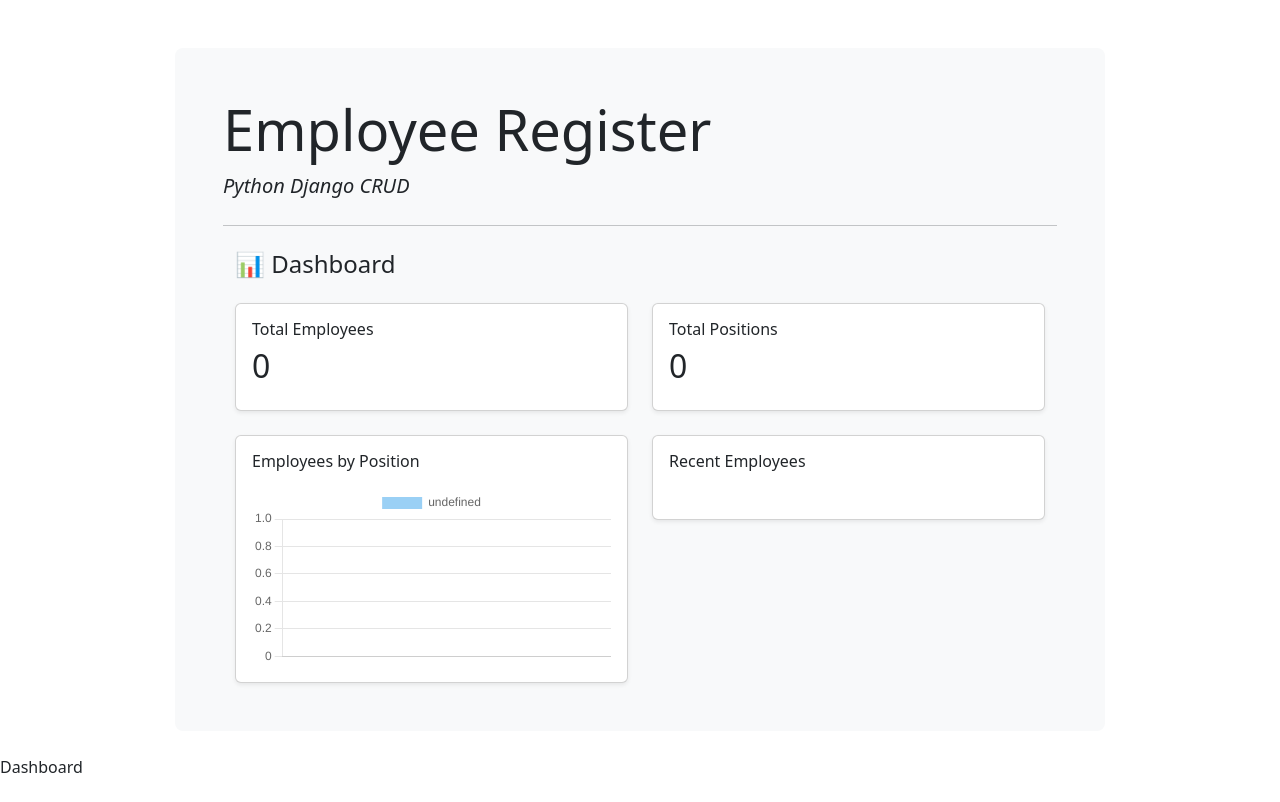
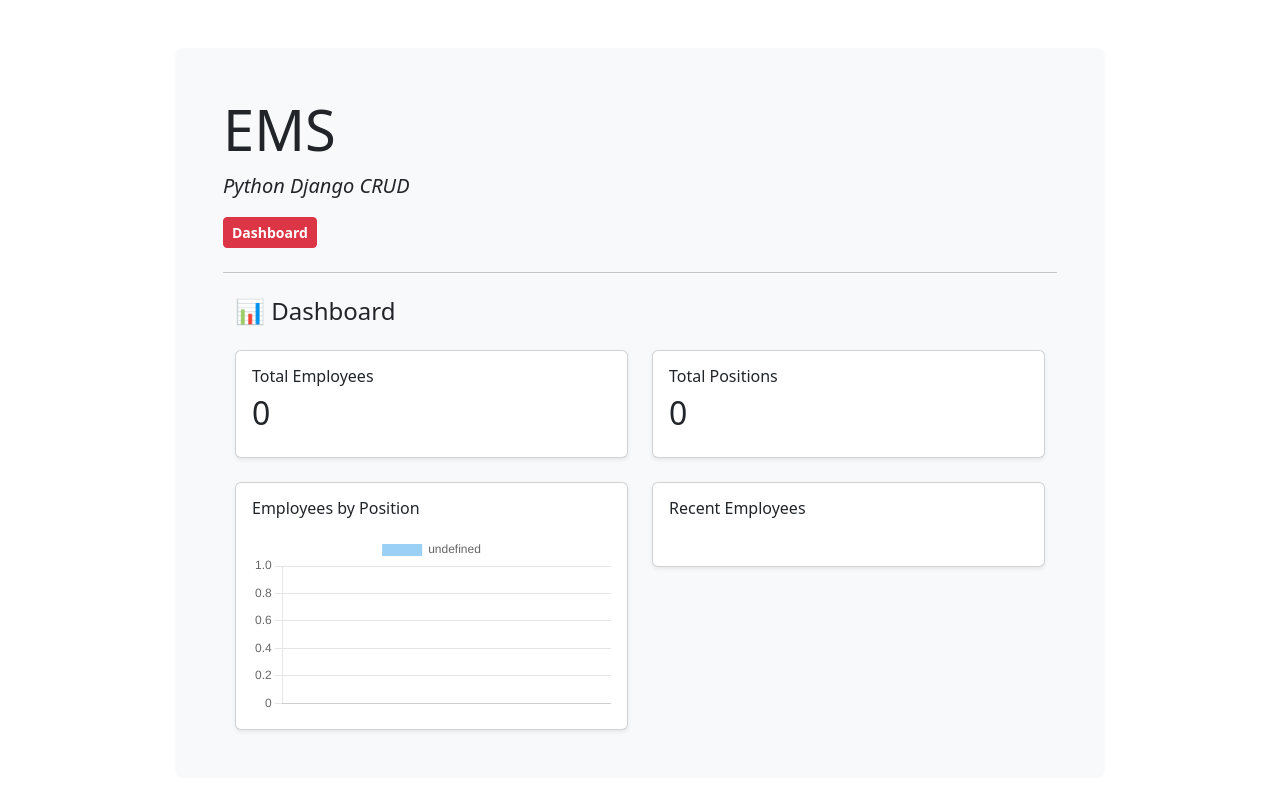
Before and after one commit to Mahady-95/employee_project, a Django app: page /employee/dashboard/ in a window 1280 px wide. Before the commit the page ends 773 px from the top, so only its background shows below. Run offline with Django 5.2, Linux system fonts and the light colour scheme; data that the repository does not hold is empty; some libraries are stand-ins or nearby versions.

Commit message:
Dashboard button added to navbar

```diff
--- a/employee_register/templates/employee_register/base.html
+++ b/employee_register/templates/employee_register/base.html
@@ -29,8 +29,9 @@
     <div class="container">
       <div class="col-md-10 offset-md-1 mt-5">
         <div class="p-5 mb-4 bg-light rounded-3">
-          <h1 class="display-4">Employee Register</h1>
+          <h1 class="display-4">EMS</h1>
           <p class="lead fst-italic">Python Django CRUD</p>
+          <button class="btn btn-danger btn-sm"><b><a href="{% url 'dashboard' %}" class="nav-link">Dashboard</a></b></button>
           <hr class="my-4">
 
           {% block content %}
@@ -42,7 +43,6 @@
     <script src="https://cdn.jsdelivr.net/npm/bootstrap@5.3.8/dist/js/bootstrap.bundle.min.js"></script>
     <script src="https://cdn.jsdelivr.net/npm/sweetalert2@11"></script>
 
-    <a href="{% url 'dashboard' %}" class="nav-link">Dashboard</a>
 
 
   </body>
```
